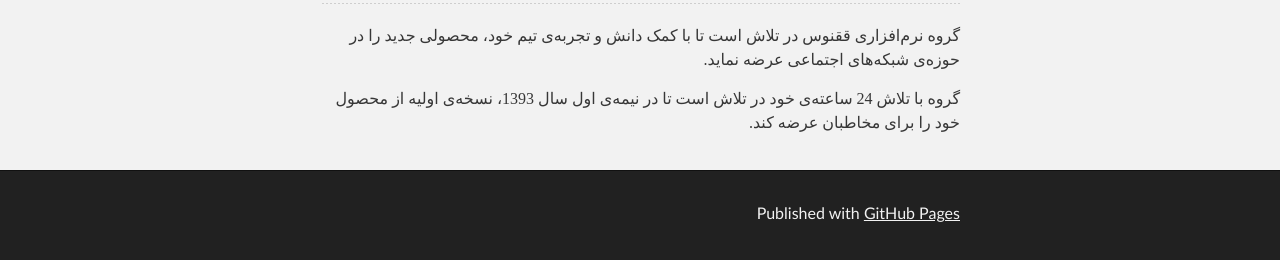
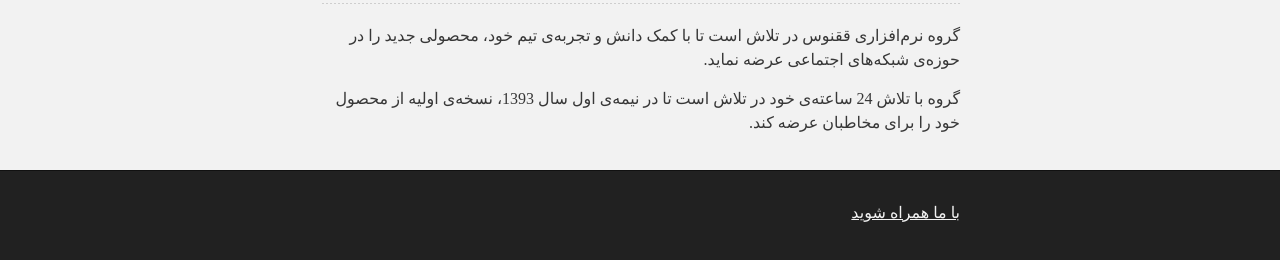
Before and after one commit to Qoqnoos/qoqnoos.github.io, a plain HTML site: page index.html in a window 1280 px wide. Shown: the part 288-548 px from the top of the page. Drawn offline with Linux system fonts and the light colour scheme.

Commit message:
Update index.html

```diff
--- a/index.html
+++ b/index.html
@@ -42,7 +42,7 @@
     <!-- FOOTER  -->
     <div id="footer_wrap" class="outer">
       <footer class="inner">
-        <p>Published with <a href="http://pages.github.com">GitHub Pages</a></p>
+        <p style="font-family:B Yekan"><a href="http://www.amajware.com">با ما همراه شوید</a></p>
       </footer>
     </div>
 
```
